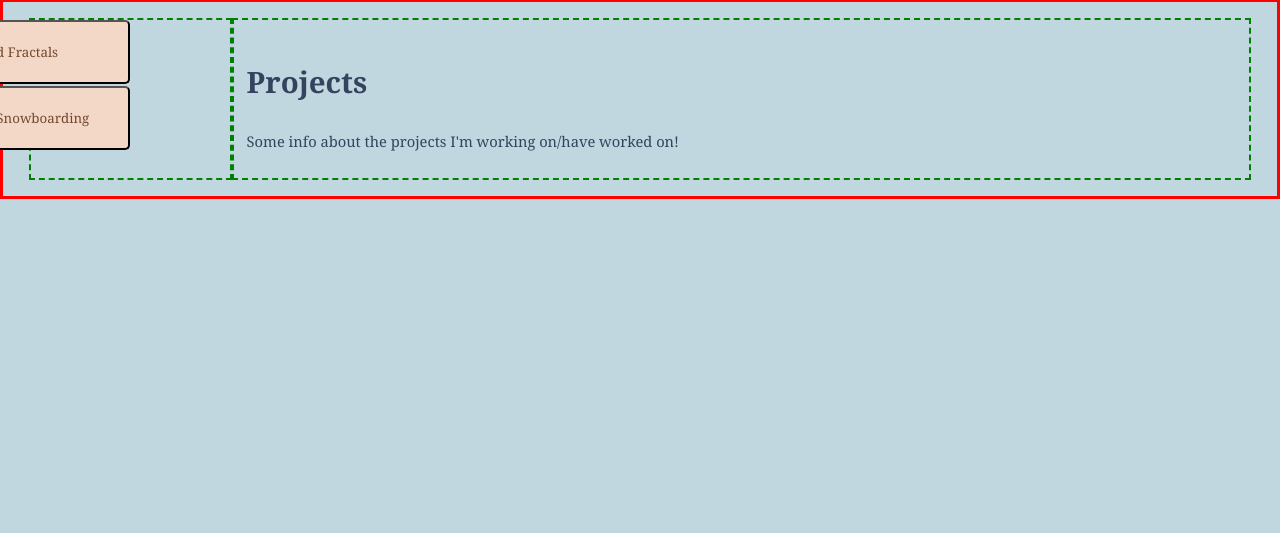
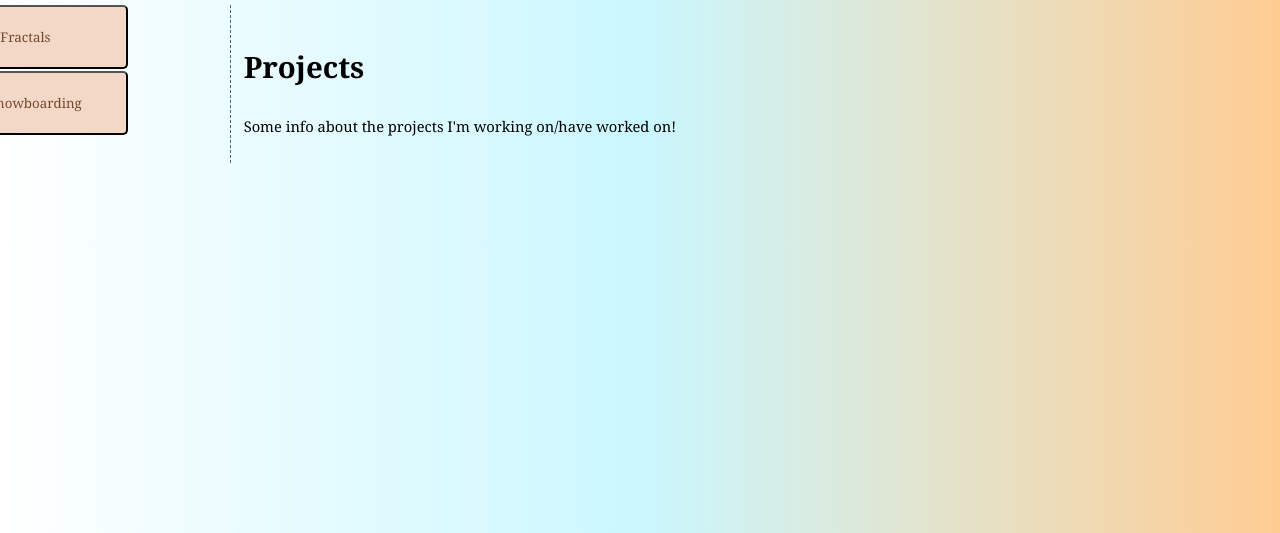
Before and after one commit to dbuhl8/website, a plain HTML site: page projects/index.html in a window 1280 px wide. Shown: the part 267-800 px from the top of the page. Drawn offline with Linux system fonts and the light colour scheme.

Commit message:
Update 9
W3 Assignment Update, adding a gradient, some button css, and adding classes and ids.

```diff
--- a/css/cind.css
+++ b/css/cind.css
@@ -14,8 +14,15 @@ body {
   margin: 0;
   font-family: Georgia;
   font-size: 105%;
+
+  /* Temp background */
+  background: #FFFFFF;
+  background: -moz-linear-gradient(left, #FFFFFF 0%, #CAF7FF 50%, #FFCC92 100%);
+  background: -webkit-linear-gradient(left, #FFFFFF 0%, #CAF7FF 50%, #FFCC92 100%);
+  background: linear-gradient(to right, #FFFFFF 0%, #CAF7FF 50%, #FFCC92 100%);
+  /* Old Background
   background-color: #C0D7DF;
-  color:#72492F;}
+  color:#72492F; */}
 /* Adaptive Fonting WHOOOO */
 /*h1 {
   font-size: 3em;}*/
@@ -35,10 +42,10 @@ p {
   display: flex;
   justify-content: start;
   /* BORDER Code */
-
+ /*
   border: solid;
   border-color: red;
-  border-width: 3px;}
+  border-width: 3px;*/}
 .specCont {
   display: flex;
   justify-content: start;}
@@ -59,6 +66,7 @@ p {
 
 /*Creating flex columns with various sizes! Making columning things easy :) */
 /* Border Cols */
+/*
 .col-1 {flex: 8.33%; border: dashed;
   border-color: green;
   border-width: 2px; }
@@ -101,9 +109,9 @@ p {
 .col-12 {flex: 100%; border: dashed;
   border-color: green;
   border-width: 2px;}
+*/
+/* Non-Border Cols */
 
-/* Non-Border Cols */
-/*
   .col-1 {flex: 8.33%;}
   .col-2 {flex: 16.66%;}
   .col-3 {flex: 25%;}
@@ -120,21 +128,22 @@ p {
   .col-12 {flex: 100%;}
 
 
-*/
+
 /* Column Border Interactions*/
-/*
+
 .colBord + .colBord{
   border-left-style: dashed;
   border-width: 0.5px;
   border-color: #516473;
 }
-*/
+
 
 /*Header CSS*/
 .headerRow {
   /*Header Row */
   vertical-align: middle;
-  background-color: #C0D7DF;
+  /* Temp Background Changes
+  background-color: #C0D7DF;*/
   color: #F69544;
   margin: 0}
 .headerRow div:first-child {
@@ -266,7 +275,10 @@ button p {
 .img11 {
   max-height: 50px;
   object-fit: scale-down;}
+.img11:hover {
+  opacity: 0.6;
 
+}
 
 
 /* Text indentation! */
@@ -274,10 +286,10 @@ button p {
   text-indent: 16px;
 }
 
-/* Page content qualities */
+/* Page content qualities */ /* Temp Background Changes
 #Home {background-color: #C0D7DF; color: #34435e}
 #Projects {background-color: #C0D7DF; color: #34435e}
 #CurrentPosition {background-color: #C0D7DF; color: #34435e}
 #About {background-color: #C0D7DF; color: #34435e}
 #chaosFractal {background-color: #C0D7DF; color: #34435e}
-#chaosSnow {background-color: #C0D7DF; color: #34435e}
+#chaosSnow {background-color: #C0D7DF; color: #34435e} */
```
